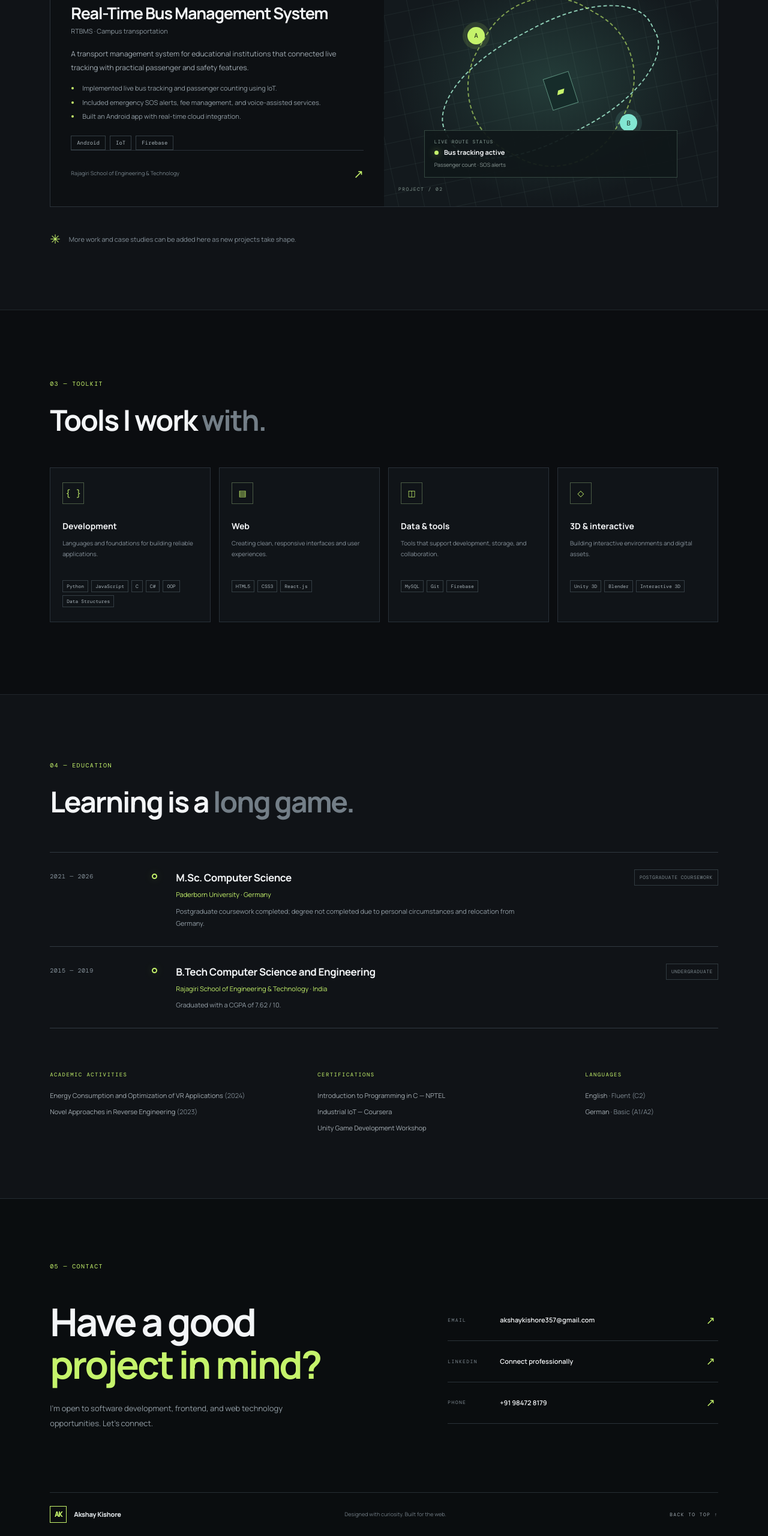
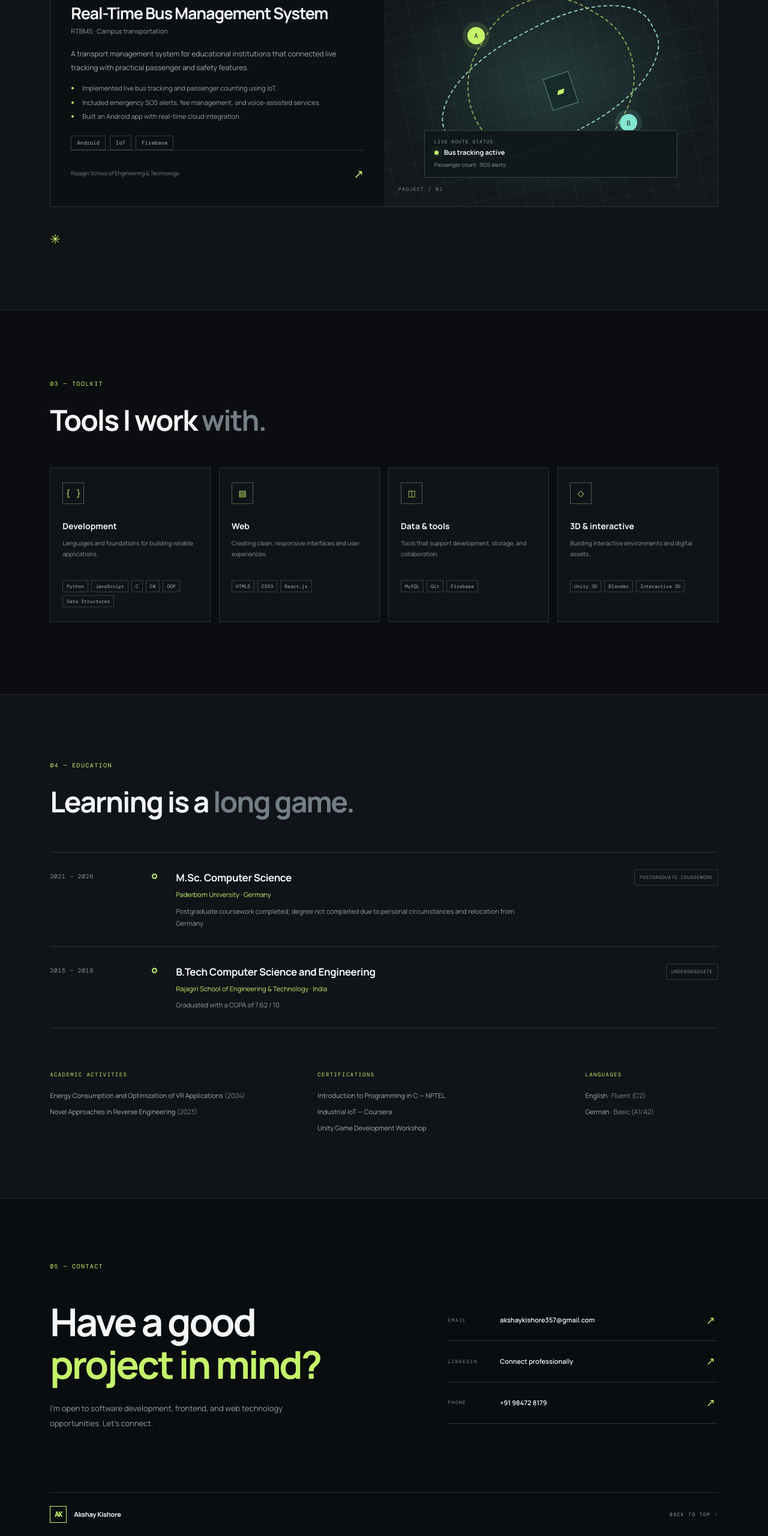
Before and after one commit to AkshayK9712/Akshay-portfolio, a plain HTML site: page index.html in a window 1280 px wide. Shown: the part 2280-4840 px from the top of the page at 60% size. Drawn offline with nearby package versions, Linux system fonts and the light colour scheme.

Commit message:
Update index.html

```diff
--- a/index.html
+++ b/index.html
@@ -64,7 +64,7 @@
           <div class="project-visual visual-bus"><div class="map-grid"></div><div class="route route-a"></div><div class="route route-b"></div><div class="map-point point-a">A</div><div class="map-point point-b">B</div><div class="bus-icon">▰</div><div class="map-panel"><span>LIVE ROUTE STATUS</span><strong><i class="status-dot"></i> Bus tracking active</strong><small>Passenger count · SOS alerts</small></div><span class="visual-index">PROJECT / 02</span></div>
           <div class="project-content"><div class="project-topline"><span class="project-type">IOT · ANDROID</span><span class="project-year">2018 — 2019</span></div><h3>Real-Time Bus Management System</h3><p class="project-subtitle">RTBMS · Campus transportation</p><p>A transport management system for educational institutions that connected live tracking with practical passenger and safety features.</p><ul class="project-points"><li>Implemented live bus tracking and passenger counting using IoT.</li><li>Included emergency SOS alerts, fee management, and voice-assisted services.</li><li>Built an Android app with real-time cloud integration.</li></ul><div class="tag-list"><span>Android</span><span>IoT</span><span>Firebase</span></div><div class="project-footer"><span>Rajagiri School of Engineering & Technology</span><span class="project-arrow">↗</span></div></div>
         </article>
-        <div class="project-note"><span class="note-star">✳</span><p>More work and case studies can be added here as new projects take shape.</p></div>
+        <div class="project-note"><span class="note-star">✳</span></div>
       </div>
     </section>
 
@@ -90,7 +90,7 @@
     </section>
 
     <section class="contact-section" id="contact">
-      <div class="section-wrap contact-wrap"><span class="section-number">05 — CONTACT</span><div class="contact-grid"><div><h2>Have a good<br><span class="accent-text">project in mind?</span></h2><p>I'm open to software development, frontend, and web technology opportunities. Let's connect.</p></div><div class="contact-links"><a href="mailto:akshaykishore357@gmail.com"><span class="contact-label">EMAIL</span><strong>akshaykishore357@gmail.com</strong><span>↗</span></a><a href="https://www.linkedin.com/in/akshay-kishore-48b82611b" target="_blank" rel="noopener noreferrer"><span class="contact-label">LINKEDIN</span><strong>Connect professionally</strong><span>↗</span></a><a href="tel:+919847278179"><span class="contact-label">PHONE</span><strong>+91 98472 8179</strong><span>↗</span></a></div></div><footer><a class="brand footer-brand" href="#home"><span class="brand-mark">AK</span><span>Akshay Kishore</span></a><span>Designed with curiosity. Built for the web.</span><a href="#home" class="back-top">BACK TO TOP ↑</a></footer></div>
+      <div class="section-wrap contact-wrap"><span class="section-number">05 — CONTACT</span><div class="contact-grid"><div><h2>Have a good<br><span class="accent-text">project in mind?</span></h2><p>I'm open to software development, frontend, and web technology opportunities. Let's connect.</p></div><div class="contact-links"><a href="mailto:akshaykishore357@gmail.com"><span class="contact-label">EMAIL</span><strong>akshaykishore357@gmail.com</strong><span>↗</span></a><a href="https://www.linkedin.com/in/akshay-kishore-48b82611b" target="_blank" rel="noopener noreferrer"><span class="contact-label">LINKEDIN</span><strong>Connect professionally</strong><span>↗</span></a><a href="tel:+919847278179"><span class="contact-label">PHONE</span><strong>+91 98472 8179</strong><span>↗</span></a></div></div><footer><a class="brand footer-brand" href="#home"><span class="brand-mark">AK</span><span>Akshay Kishore</span></a><a href="#home" class="back-top">BACK TO TOP ↑</a></footer></div>
     </section>
   </main>
   <script src="script.js"></script>
```
